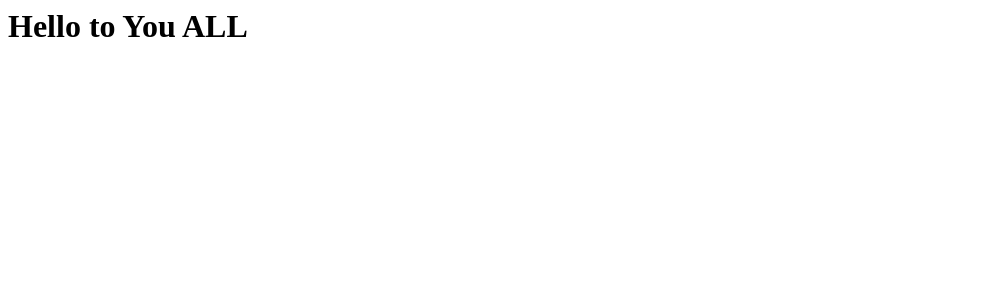
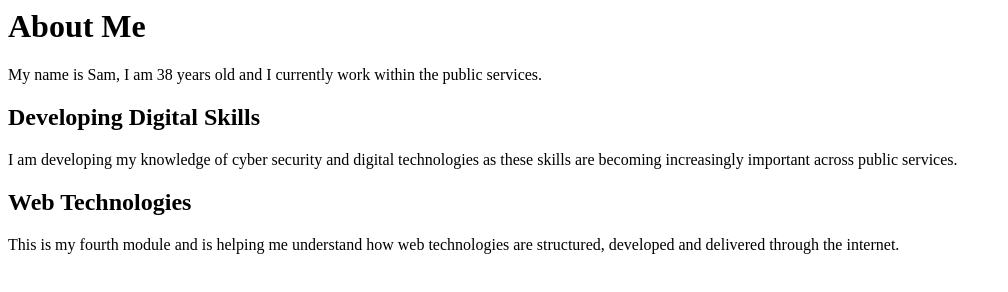
Before and after one commit to c5065817/sophies-aesthetics92, a plain HTML site: page index.html in a window 1280 px wide. Shown: the whole page, without its empty margins (0-1008 px from the left). Drawn offline with Linux system fonts and the light colour scheme.

Commit message:
Revise index.html with personal information and skills
Updated the title and added personal introduction and skills development sections.

```diff
--- a/index.html
+++ b/index.html
@@ -1,11 +1,26 @@
 <html>
 
 <head>
-    <title>The World </title>
-</head>
+    <title>About Sam</title>
 
 <body>
-    <h1>Hello to You ALL </h1>
-</body>
 
-</html>
+    <h1>About Me</h1>
+
+    <p title="Introduction">
+        My name is Sam, I am 38 years old and I currently work within the public services.
+    </p>
+
+    <h2>Developing Digital Skills</h2>
+
+    <p>
+        I am developing my knowledge of cyber security and digital technologies as these skills are becoming
+        increasingly important across public services.
+    </p>
+
+    <h2>Web Technologies</h2>
+
+    <p>
+        This is my fourth module and is helping me understand how web technologies are structured, developed and
+        delivered through the internet.
+    </p>
```
